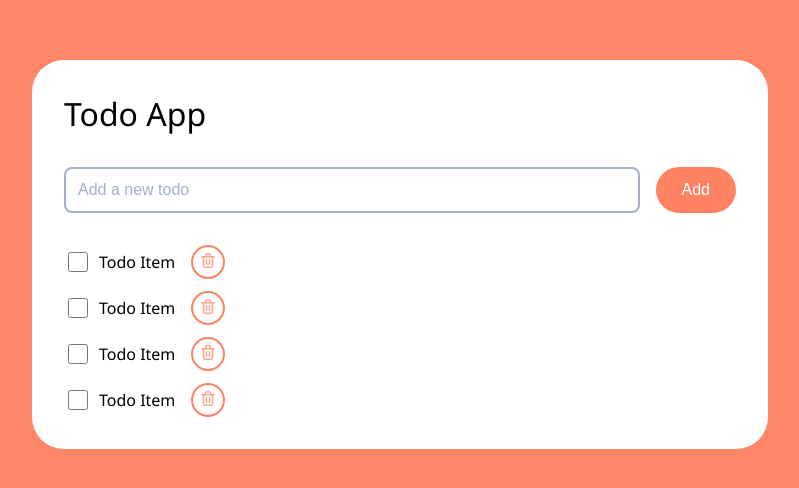
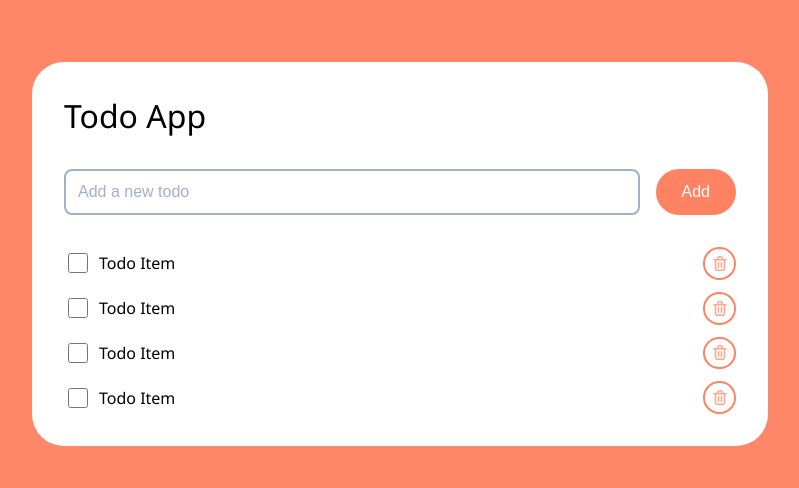
Before and after one commit to luqnimaula/vue-nuxt-todo-app, a Nuxt app: page / in a window 1280 px wide. Shown: the part 154-642 px from the top of the page, without its empty margins (240-1039 px from the left). Built offline with nearby package versions, Linux system fonts and the light colour scheme.

Commit message:
style: adjust css of button icon & checkbox

```diff
--- a/src/styles/ui/_button_icon.scss
+++ b/src/styles/ui/_button_icon.scss
@@ -8,6 +8,8 @@
   opacity: 0.75;
   border-radius: 50%;
   aspect-ratio: 1/1;
+  display: grid;
+  place-items: center;
 
   &:hover {
     opacity: 1;
--- a/src/styles/ui/_checkbox.scss
+++ b/src/styles/ui/_checkbox.scss
@@ -3,6 +3,7 @@
   align-items: center;
   gap: 0.5rem;
   cursor: pointer;
+  width: 100%;
 
   input[type=checkbox] {
     width: 1.25rem;
```
